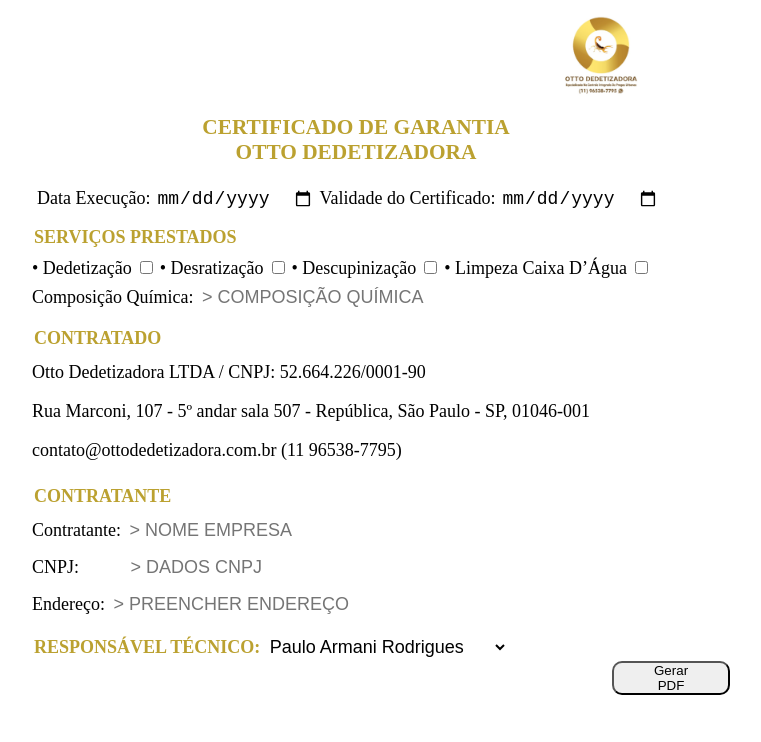
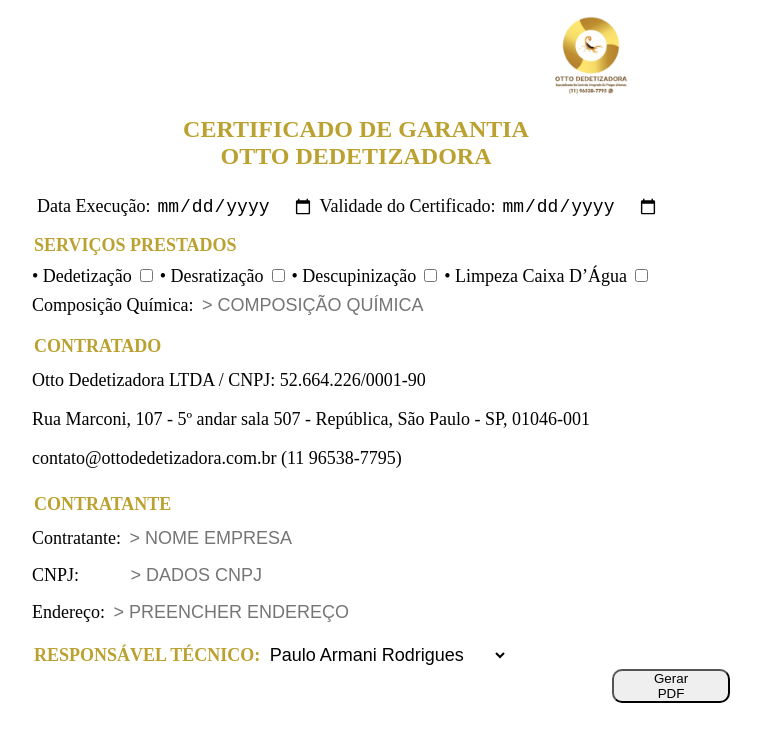
Before and after one commit to CarlosOT/certificado-dedetizadora-otto, a plain HTML site: page index.html in a window 1280 px wide. Shown: the top 742 px of the page, without its empty margins (28-789 px from the left). Drawn offline with Linux system fonts and the light colour scheme.

Commit message:
v2.9 gerar pdf dedetizadora otto
+ merge tamanho-h1

```diff
--- a/estilos/style.css
+++ b/estilos/style.css
@@ -5,7 +5,7 @@ body{
     font-family: 'Times New Roman', Times, serif;
 
 }h1{
-    font-size: 16pt;
+    font-size: 18pt;
     color: #bba130;
     margin-left: 20%;
 
@@ -99,6 +99,7 @@ body{
 }#logo{
     width: 100px;
     margin: auto;
+    padding-right: 20px;
     margin-bottom: -20px;
 
 }
```
Also changed, not shown: index.html (+1 -1 lines).
